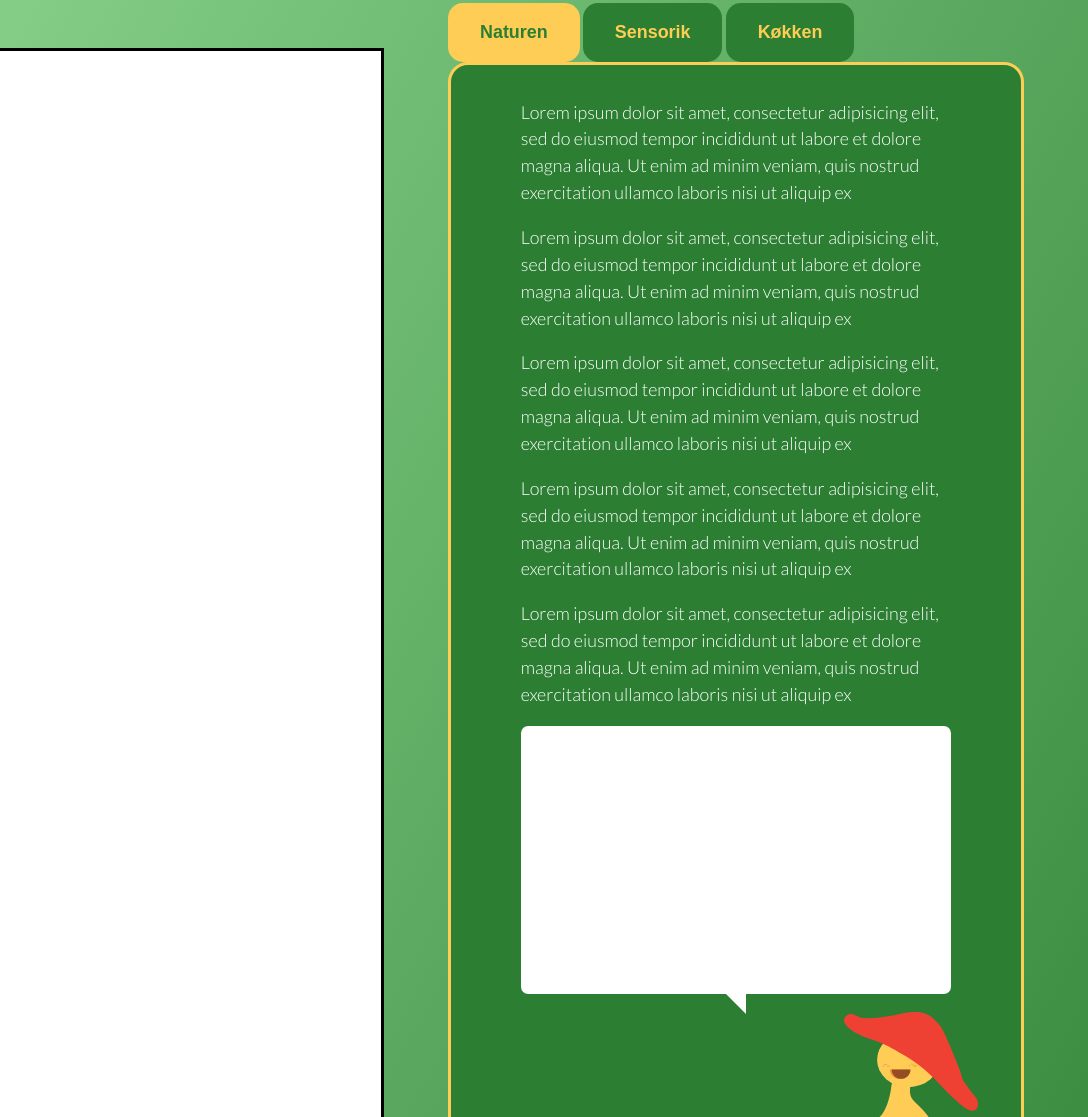
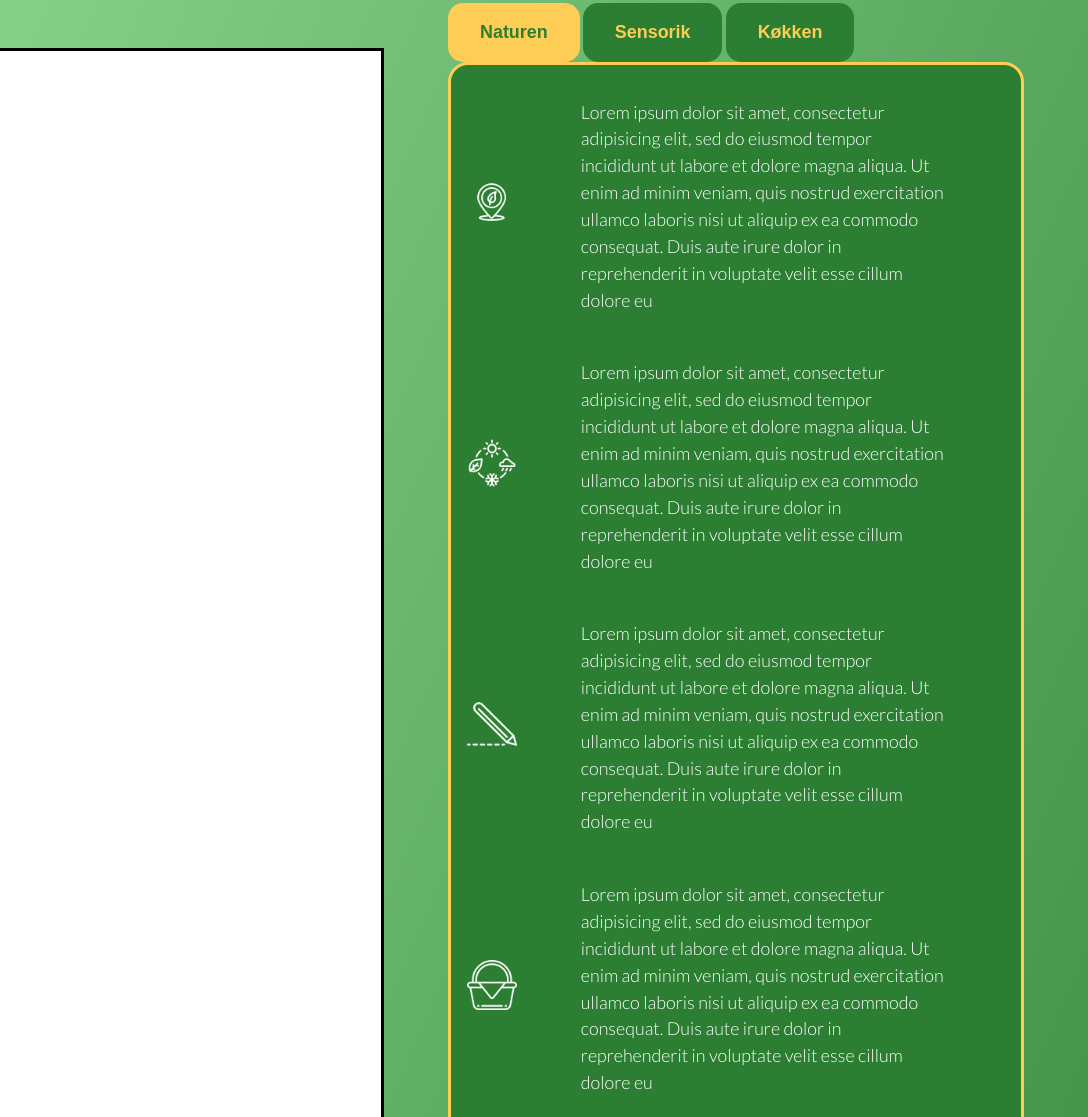
Before and after one commit to Emilhp1/vild_mad, a plain HTML site: page produkt.html in a window 1280 px wide. Shown: the part 437-1554 px from the top of the page, 192-1280 px from the left. Drawn offline with Linux system fonts and the light colour scheme; no server answers; a web font is replaced by a local one.

Commit message:
Få forbundet js, tilføjet billeder og css

```diff
--- a/produkt.css
+++ b/produkt.css
@@ -80,11 +80,13 @@ body {
   margin-top: 5%;
 }
 
+/* Tilføjet af kezia - border omkring h1 */
 .ramme {
   border: 10px solid #fecd55;
   text-align: center;
 }
 
+/* Tilføjet af kezia - Tilføjet padding + font */
 .overskrift {
   margin-left: 30%;
   margin-right: 30%;
@@ -124,28 +126,38 @@ body {
   margin-left: 70%;
 }
 
-/* Style for the icon container */
+/* Tilføjet af kezia - Tilføjet ikoner foran tekst */
 .icon {
   display: inline-block;
-  margin-right: 5px;
+  margin-right: 10px;
+  vertical-align: middle;
 }
 
-/* Style for the icon itself (adjust size as needed) */
 .icon img {
-  width: 24px;
-  /* Set the width of the icon */
-  height: 24px;
-  /* Set the height of the icon */
-  vertical-align: middle;
-  /* Vertically align the icon with the text */
+  width: 50px;
+  height: 50px;
 }
 
+/* Tilføjet af kezia - hænger sammen ikonerne og sørger for at de er ved siden af hinanden  */
+.text-container {
+  display: flex;
+  align-items: center;
+  margin-bottom: 10px;
+}
+
+/* Tilføjet af kezia - border omkring h1 - Style for the text paragraphs*/
+.mund-text,
+.næse-text {
+  flex: 1;
+}
+
+/* Tilføjet af kezia - brødtekst font*/
 p {
   font-family: 'Lato', sans-serif;
   color: #ffffff;
 }
 
-/* Style for the speech bubble */
+/* Tilføjet af kezia - Styling for speech bubble */
 .speech-bubble {
   position: relative;
   background: #ffffff;
--- a/produkt.html
+++ b/produkt.html
@@ -38,54 +38,76 @@
                 <input type="radio" name="tabs" id="tabone" checked="checked">
                 <label for="tabone">Naturen</label>
                 <div class="tab">
-                    <p class="sankested">Lorem ipsum dolor sit amet, consectetur adipisicing elit, sed do eiusmod tempor
-                        incididunt ut
-                        labore
-                        et
+
+                    <div class="text-container">
+                        <span class="icon">
+                            <img src="sanke.png" alt="sanke">
+                        </span>
+                        <p class="sankested">
+                            Lorem ipsum dolor sit amet, consectetur adipisicing elit, sed do eiusmod tempor incididunt
+                            ut labore et
                             dolore magna aliqua. Ut enim ad minim veniam, quis nostrud exercitation ullamco laboris nisi
-                        ut
-                        aliquip
-                        ex
+                            ut aliquip ex
+                            ea commodo consequat. Duis aute irure dolor in reprehenderit in voluptate velit esse cillum
+                            dolore eu
                         </p>
-                    <p class="sæson">Lorem ipsum dolor sit amet, consectetur adipisicing elit, sed do eiusmod tempor
-                        incididunt ut
-                        labore
-                        et
+                    </div>
+
+                    <div class="text-container">
+                        <span class="icon">
+                            <img src="season.png" alt="seasons">
+                        </span>
+                        <p class="sæson">
+                            Lorem ipsum dolor sit amet, consectetur adipisicing elit, sed do eiusmod tempor incididunt
+                            ut labore et
                             dolore magna aliqua. Ut enim ad minim veniam, quis nostrud exercitation ullamco laboris nisi
-                        ut
-                        aliquip
-                        ex
+                            ut aliquip ex
+                            ea commodo consequat. Duis aute irure dolor in reprehenderit in voluptate velit esse cillum
+                            dolore eu
                         </p>
-                    <p class="beskrivelse">Lorem ipsum dolor sit amet, consectetur adipisicing elit, sed do eiusmod
-                        tempor
-                        incididunt ut
-                        labore
-                        et
+                    </div>
+
+                    <div class="text-container">
+                        <span class="icon">
+                            <img src="pencil.png" alt="pencils">
+                        </span>
+                        <p class="beskrivelse">
+                            Lorem ipsum dolor sit amet, consectetur adipisicing elit, sed do eiusmod tempor incididunt
+                            ut labore et
                             dolore magna aliqua. Ut enim ad minim veniam, quis nostrud exercitation ullamco laboris nisi
-                        ut
-                        aliquip
-                        ex
+                            ut aliquip ex
+                            ea commodo consequat. Duis aute irure dolor in reprehenderit in voluptate velit esse cillum
+                            dolore eu
                         </p>
-                    <p class="sankning">Lorem ipsum dolor sit amet, consectetur adipisicing elit, sed do eiusmod
-                        tempor
-                        incididunt ut
-                        labore
-                        et
+                    </div>
+
+                    <div class="text-container">
+                        <span class="icon">
+                            <img src="picnic-basket.png" alt="pencils">
+                        </span>
+                        <p class="sankning">
+                            Lorem ipsum dolor sit amet, consectetur adipisicing elit, sed do eiusmod tempor incididunt
+                            ut labore et
                             dolore magna aliqua. Ut enim ad minim veniam, quis nostrud exercitation ullamco laboris nisi
-                        ut
-                        aliquip
-                        ex
+                            ut aliquip ex
+                            ea commodo consequat. Duis aute irure dolor in reprehenderit in voluptate velit esse cillum
+                            dolore eu
                         </p>
-                    <p class="nb">Lorem ipsum dolor sit amet, consectetur adipisicing elit, sed do eiusmod
-                        tempor
-                        incididunt ut
-                        labore
-                        et
+                    </div>
+
+                    <div class="text-container">
+                        <span class="icon">
+                            <img src="hand.png" alt="pencils">
+                        </span>
+                        <p class="nb">
+                            Lorem ipsum dolor sit amet, consectetur adipisicing elit, sed do eiusmod tempor incididunt
+                            ut labore et
                             dolore magna aliqua. Ut enim ad minim veniam, quis nostrud exercitation ullamco laboris nisi
-                        ut
-                        aliquip
-                        ex
+                            ut aliquip ex
+                            ea commodo consequat. Duis aute irure dolor in reprehenderit in voluptate velit esse cillum
+                            dolore eu
                         </p>
+                    </div>
 
                     <p class="risiko speech-bubble">Lorem ipsum dolor sit amet, consectetur adipisicing elit, sed do
                         eiusmod
@@ -104,27 +126,33 @@
                 <input type="radio" name="tabs" id="tabtwo">
                 <label for="tabtwo">Sensorik</label>
                 <div class="tab">
-                    <p class="mund">
+                    <div class="text-container">
                         <span class="icon">
-                            <img src="mund_icon.png" alt="Mund Icon">
+                            <img src="mad_icon.png" alt="Mund Icon">
                         </span>
-                        Lorem ipsum dolor sit amet, consectetur adipisicing elit, sed do eiusmod tempor incididunt ut
-                        labore et dolore magna
-                        aliqua. Ut enim ad minim veniam, quis nostrud exercitation ullamco laboris nisi ut aliquip ex ea
-                        commodo consequat.
-                        Duis aute irure dolor in reprehenderit in voluptate velit esse cillum dolore eu
+                        <p class="mund-text">
+                            Lorem ipsum dolor sit amet, consectetur adipisicing elit, sed do eiusmod tempor incididunt
+                            ut labore et
+                            dolore magna aliqua. Ut enim ad minim veniam, quis nostrud exercitation ullamco laboris nisi
+                            ut aliquip ex
+                            ea commodo consequat. Duis aute irure dolor in reprehenderit in voluptate velit esse cillum
+                            dolore eu
                         </p>
+                    </div>
 
-                    <p class="næse">
+                    <div class="text-container">
                         <span class="icon">
                             <img src="næse_icon.png" alt="Næse Icon">
                         </span>
-                        Lorem ipsum dolor sit amet, consectetur adipisicing elit, sed do eiusmod tempor incididunt ut
-                        labore et dolore magna
-                        aliqua. Ut enim ad minim veniam, quis nostrud exercitation ullamco laboris nisi ut aliquip ex ea
-                        commodo consequat.
-                        Duis aute irure dolor in reprehenderit in voluptate velit esse cillum dolore eu
+                        <p class="næse-text">
+                            Lorem ipsum dolor sit amet, consectetur adipisicing elit, sed do eiusmod tempor incididunt
+                            ut labore et
+                            dolore magna aliqua. Ut enim ad minim veniam, quis nostrud exercitation ullamco laboris nisi
+                            ut aliquip ex
+                            ea commodo consequat. Duis aute irure dolor in reprehenderit in voluptate velit esse cillum
+                            dolore eu
                         </p>
+                    </div>
 
                     <img class="svamp" src="svamp2.svg" alt="">
                 </div>
```
Also changed, not shown: produkt.js (+34 -29 lines), hand.png (added), pencil.png (added), picnic-basket.png (added), sanke.png (added), season.png (added). Lines whose indentation alone changed are shown as unchanged.
